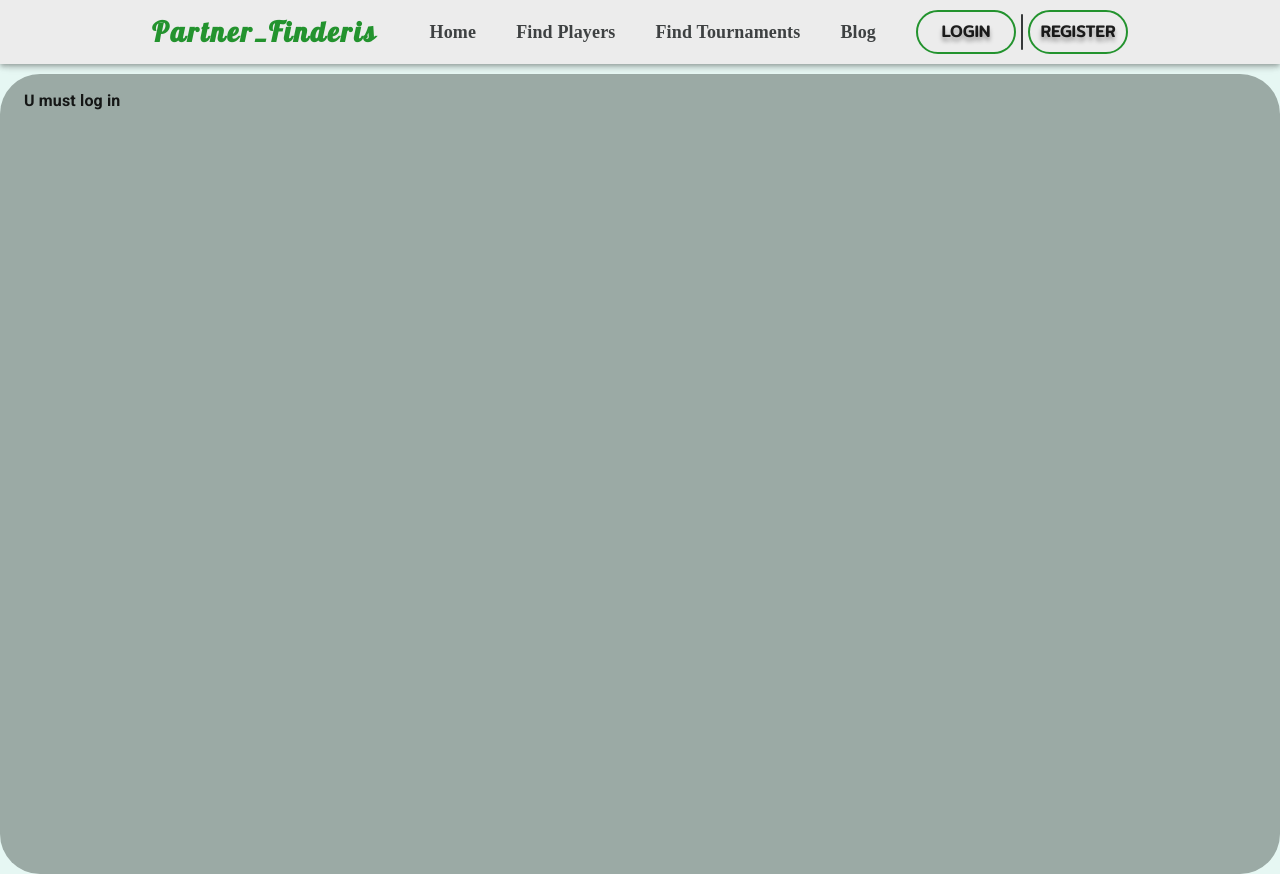
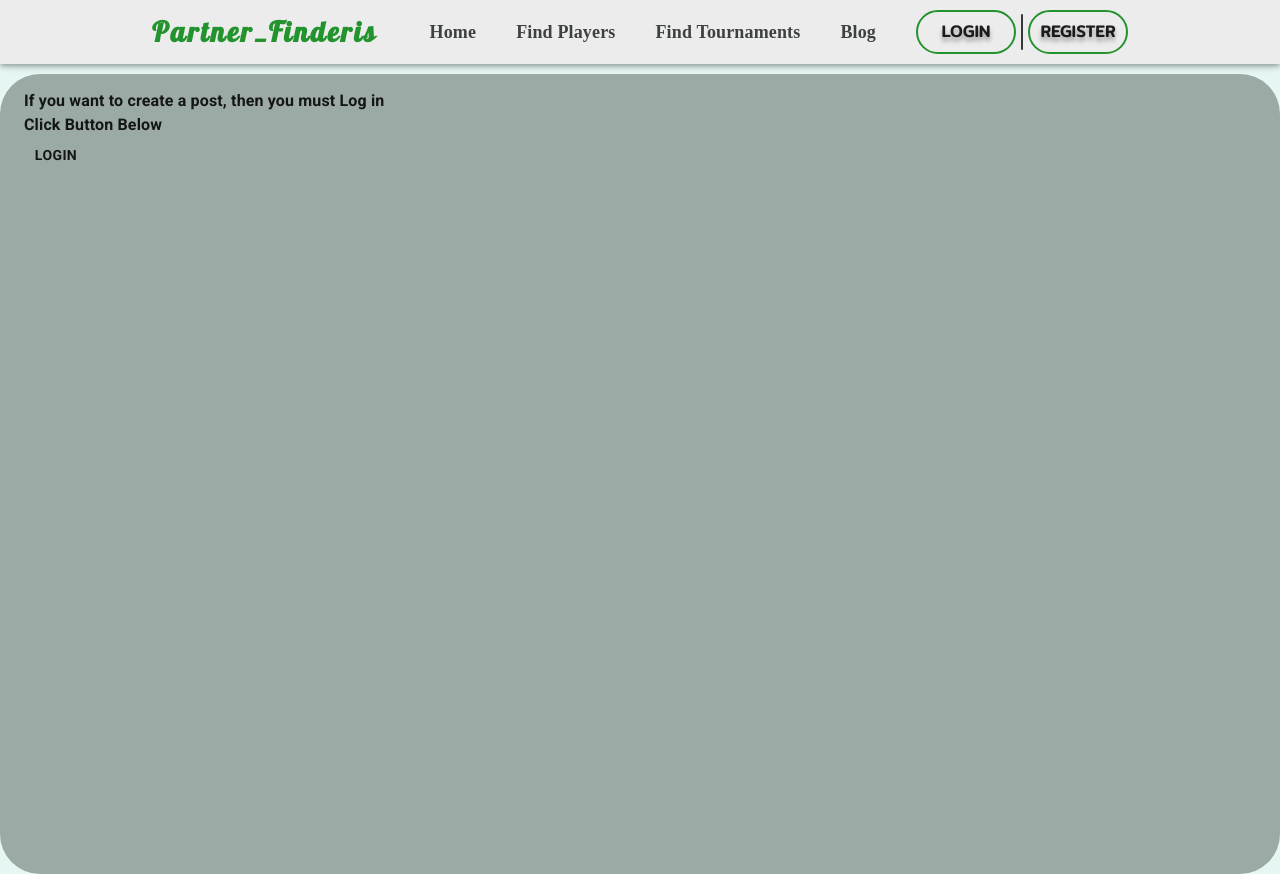
Before and after one commit to TadasSipavicius/Searching-Partner-Website, a React (Create React App) app in the folder Client/: page /loginrequirement in a window 1280 px wide. Built offline with nearby package versions, Linux system fonts and the light colour scheme; no server answers; a web font is replaced by a local one.

Commit message:
Updated loginrequirement page

```diff
--- a/Client/src/Pages/LoginRequirement.tsx
+++ b/Client/src/Pages/LoginRequirement.tsx
@@ -2,15 +2,19 @@ import { Typography } from '@material-ui/core';
 import React from 'react';
 
 import PageContainer from '../Components/PageContainer';
-
+import AuthLoginButton from '../Components/Auth0/AuthLoginButton';
 
 export default function LoginRequirements(){
 
     return(
         <PageContainer>
             <Typography>
-                U must log in
+                If you want to create a post, then you must Log in
             </Typography>
+            <Typography>
+                Click Button Below
+            </Typography>
+            <AuthLoginButton name="Login"/>
         </PageContainer>
     )
 }
```
